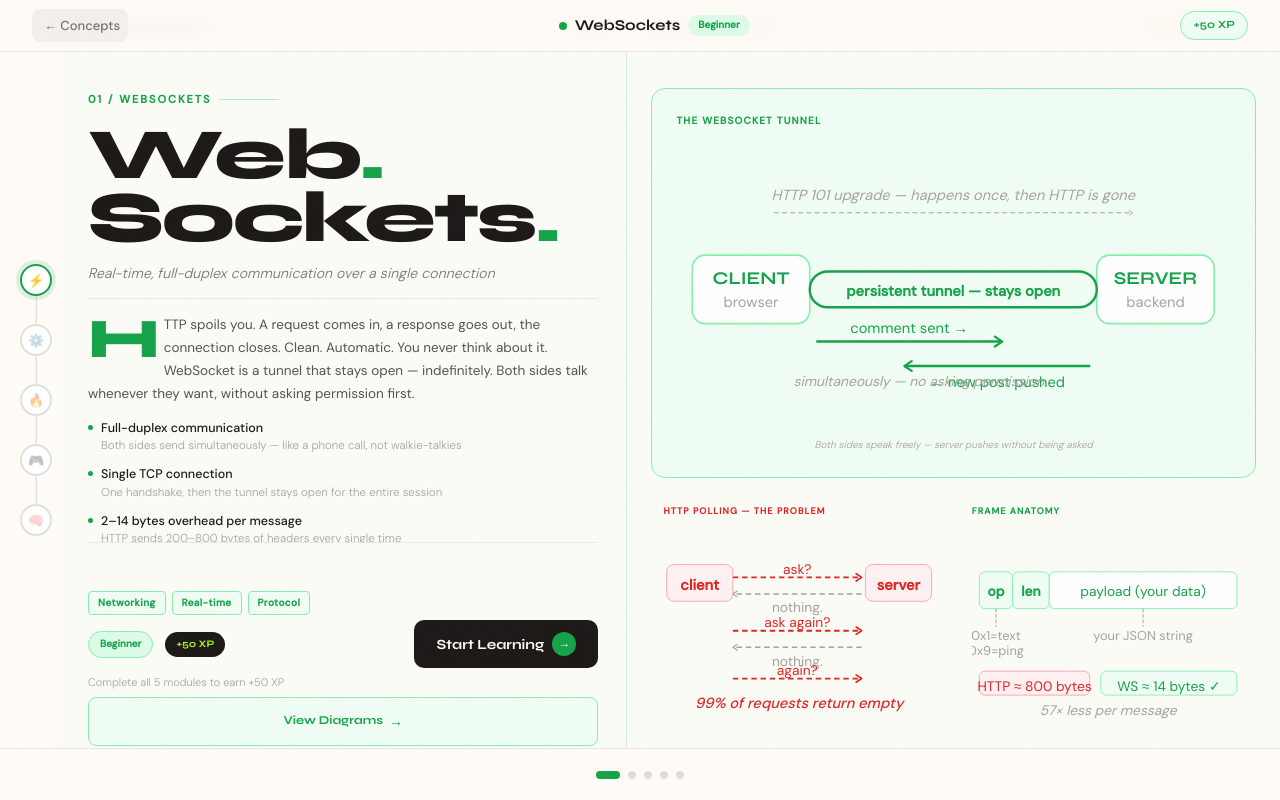
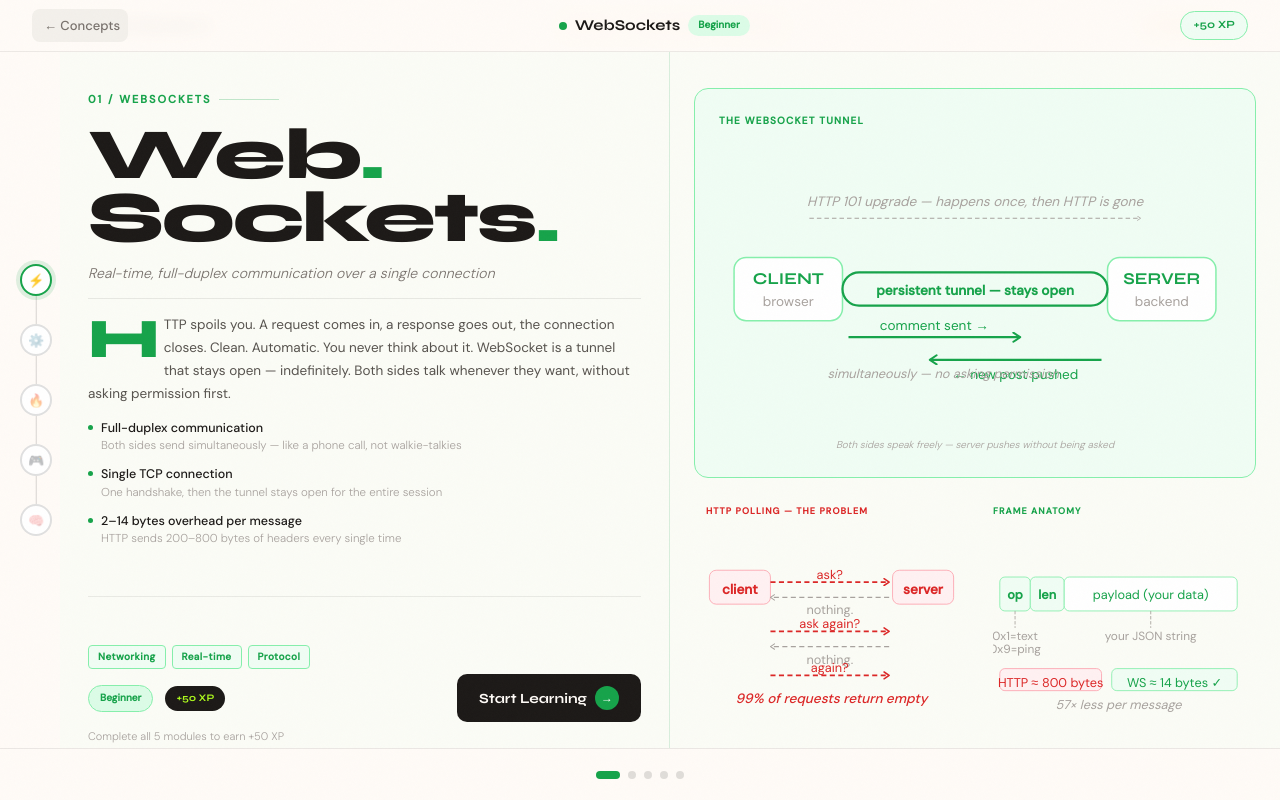
Before and after one commit to shahzad67432/archi-learn, a Next.js app: page /concepts/websockets in a window 1280 px wide. Built offline with nearby package versions, Linux system fonts and the light colour scheme.

Commit message:
ZoneHook: hide scrollbar on left column while keeping scrollable

```diff
--- a/components/concept/zones/ZoneHook.tsx
+++ b/components/concept/zones/ZoneHook.tsx
@@ -361,19 +361,20 @@ export default function ZoneHook({ concept, onComplete, onNext }: Props) {
         display: 'grid',
         paddingTop: '52px',
       }}
-      className="lg:grid-cols-[1fr_1.15fr] grid-cols-1"
+      className="lg:grid-cols-[1fr_1fr] grid-cols-1"
     >
       {/* LEFT COLUMN */}
       <div
         style={{ borderRight: '0.5px solid rgba(22,163,74,0.15)' }}
         className="flex flex-col min-h-0 overflow-y-auto lg:overflow-hidden
+                   [scrollbar-width:none] [-ms-overflow-style:none] [&::-webkit-scrollbar]:hidden
                    px-[clamp(16px,2.5vw,28px)]
                    py-[clamp(12px,3vw,40px)]
                    lg:border-r lg:border-b-0
                    border-b border-r-0"
       >
         {/* Scrollable top section */}
-        <div className="lg:flex-1 lg:overflow-y-auto min-h-0">
+        <div className="lg:flex-1 lg:overflow-y-auto min-h-0 lg:mb-0 pb-38">
         <div className="flex flex-col gap-[clamp(8px,1.2vw,14px)]">
 
           {/* Eyebrow */}
@@ -677,7 +678,6 @@ export default function ZoneHook({ concept, onComplete, onNext }: Props) {
               fontSize: 12,
               color: concept.color.accent,
               cursor: 'pointer',
-              display: 'flex',
               alignItems: 'center',
               justifyContent: 'center',
               gap: 6,
```
